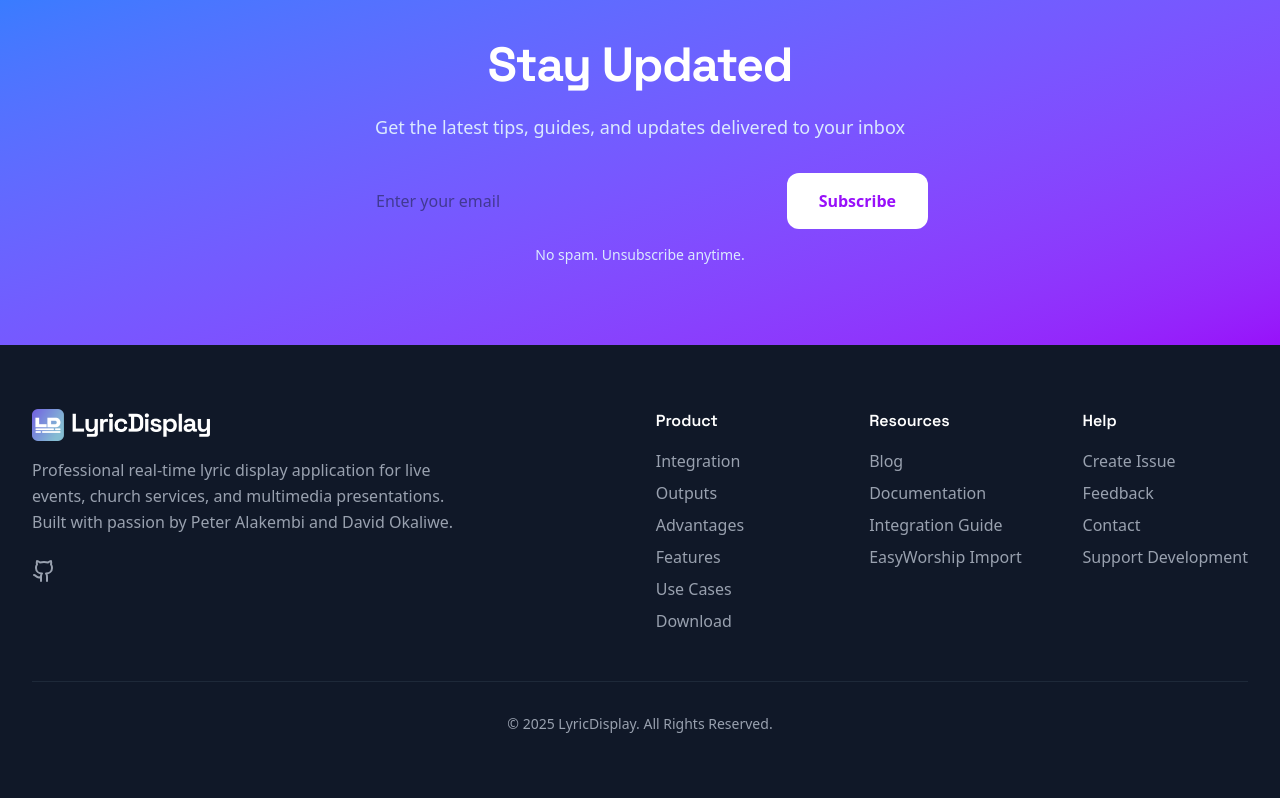
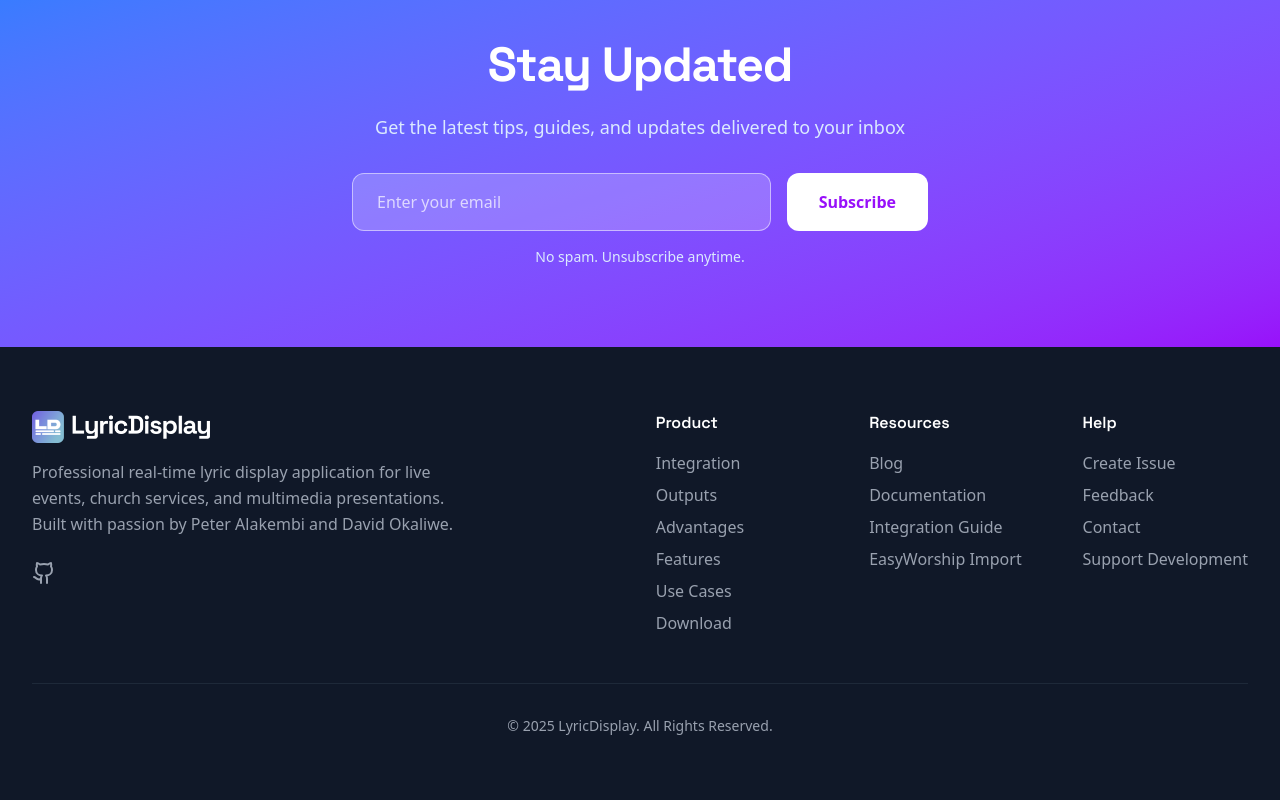
Before and after one commit to PeterAlaks/lyric-display-website, a React (Vite) app: page /blog in a window 1280 px wide. Shown: the part 1238-2038 px from the top of the page. Built offline with nearby package versions, Linux system fonts and the light colour scheme.

Commit message:
Update BlogPage.jsx

```diff
--- a/src/pages/BlogPage.jsx
+++ b/src/pages/BlogPage.jsx
@@ -189,10 +189,16 @@ export default function BlogPage() {
                     </p>
                     <div className="flex flex-col sm:flex-row gap-4 max-w-xl mx-auto">
                         <input
-                            type="email"
-                            placeholder="Enter your email"
-                            className="flex-1 px-6 py-4 rounded-xl text-gray-900 focus:outline-none focus:ring-2 focus:ring-white"
-                        />
+    type="email"
+    placeholder="Enter your email"
+    className="flex-1 px-6 py-4 rounded-xl
+               bg-white/20 border border-white/50
+               text-gray-900 placeholder-white/70
+               focus:bg-white focus:text-gray-900
+               focus:border-white focus:outline-none
+               focus:ring-2 focus:ring-white
+               transition-all duration-200"
+/>
                         <button className="bg-white text-purple-600 px-8 py-4 rounded-xl font-bold hover:shadow-2xl hover:scale-105 transition-all duration-200">
                             Subscribe
                         </button>
```
